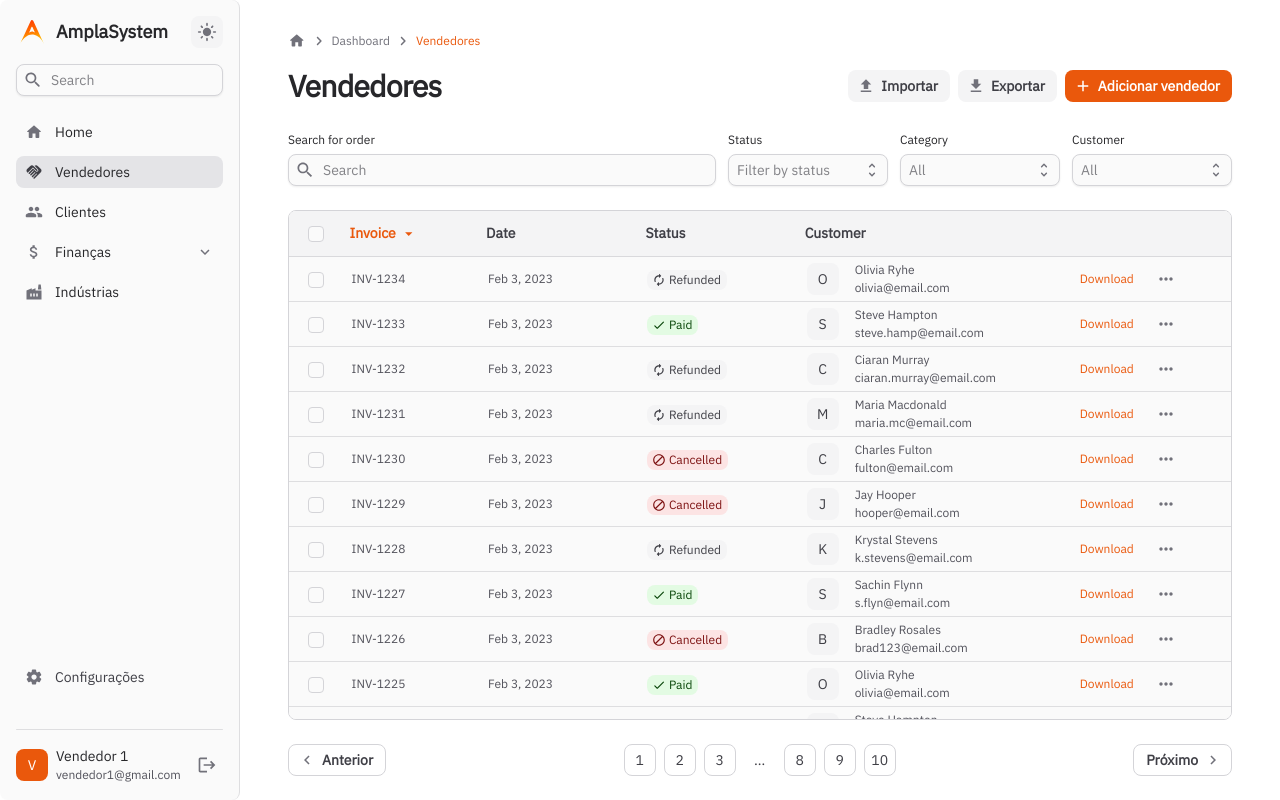
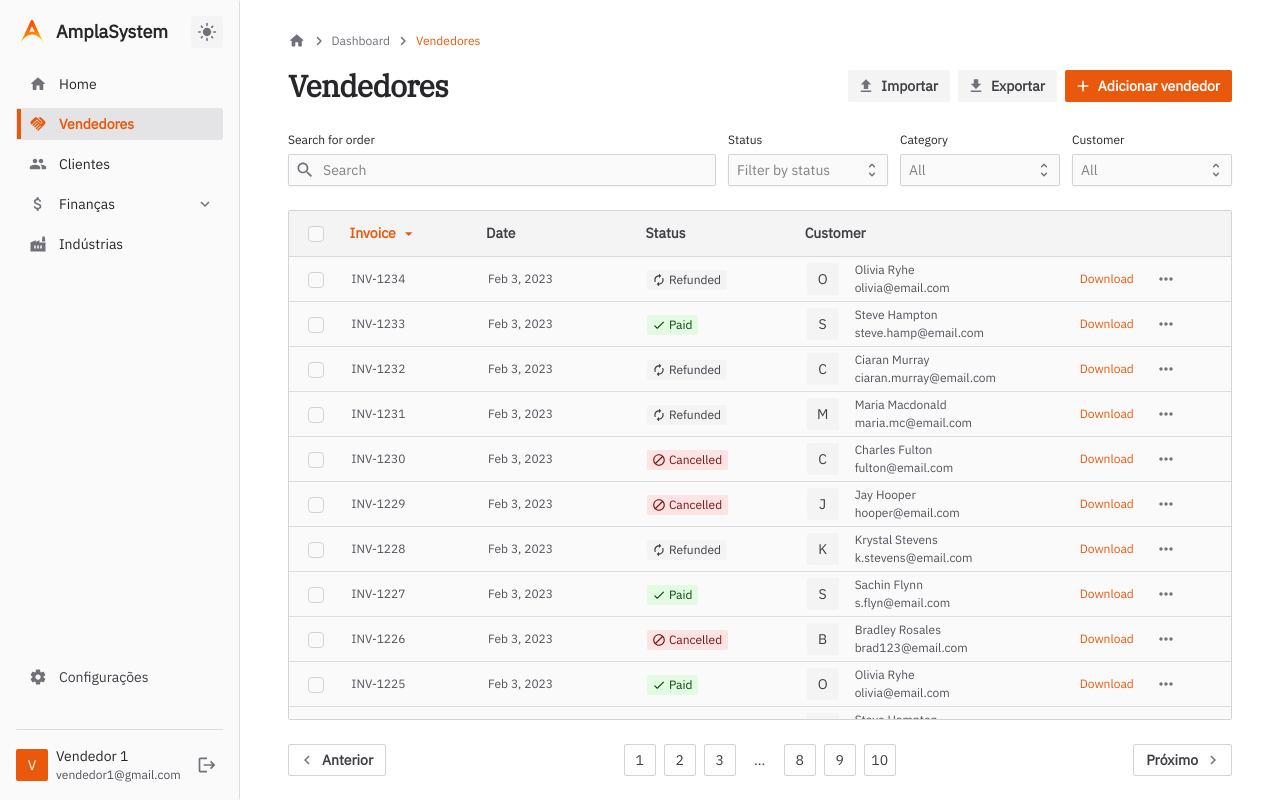
Before and after one commit to ICEI-PUC-Minas-PMGES-TI/pmg-es-2024-1-ti3-9577100-amplasystem, a React (Vite) app: page /vendedores in a window 1280 px wide. Built offline with nearby package versions, Linux system fonts and the light colour scheme.

Commit message:
Sidebar customizada

```diff
--- a/src/components/OrderTable.tsx
+++ b/src/components/OrderTable.tsx
@@ -1,5 +1,3 @@
-
-
 import * as React from "react";
 import { ColorPaletteProp } from "@mui/joy/styles";
 import Avatar from "@mui/joy/Avatar";
@@ -19,7 +17,7 @@ import Option from "@mui/joy/Option";
 import Table from "@mui/joy/Table";
 import Sheet from "@mui/joy/Sheet";
 import Checkbox from "@mui/joy/Checkbox";
-import IconButton, { iconButtonClasses } from "@mui/joy/IconButton";
+import IconButton from "@mui/joy/IconButton";
 import Typography from "@mui/joy/Typography";
 import Menu from "@mui/joy/Menu";
 import MenuButton from "@mui/joy/MenuButton";
--- a/src/components/Sidebar.tsx
+++ b/src/components/Sidebar.tsx
@@ -5,14 +5,12 @@ import Avatar from "@mui/joy/Avatar";
 import Box from "@mui/joy/Box";
 import Divider from "@mui/joy/Divider";
 import IconButton from "@mui/joy/IconButton";
-import Input from "@mui/joy/Input";
 import List from "@mui/joy/List";
 import ListItem from "@mui/joy/ListItem";
 import ListItemButton, { listItemButtonClasses } from "@mui/joy/ListItemButton";
 import ListItemContent from "@mui/joy/ListItemContent";
 import Typography from "@mui/joy/Typography";
 import Sheet from "@mui/joy/Sheet";
-import SearchRoundedIcon from "@mui/icons-material/SearchRounded";
 import HomeRoundedIcon from "@mui/icons-material/HomeRounded";
 import GroupRoundedIcon from "@mui/icons-material/GroupRounded";
 import SettingsRoundedIcon from "@mui/icons-material/SettingsRounded";
@@ -44,7 +42,7 @@ const Toggler = ({
         sx={{
           display: "grid",
           gridTemplateRows: open ? "1fr" : "0fr",
-          transition: "4s ease",
+          transition: ".2s ease",
           "& > *": {
             overflow: "hidden",
           },
@@ -109,7 +107,7 @@ const Sidebar = () => {
           height: "100vh",
           opacity: "var(--SideNavigation-slideIn)",
           backgroundColor: "var(--joy-palette-background-backdrop)",
-          transition: "opacity 1s",
+          transition: "opacity 0.4s",
           transform: {
             xs: "translateX(calc(100% * (var(--SideNavigation-slideIn, 0) - 1) + var(--SideNavigation-slideIn, 0) * var(--Sidebar-width, 0px)))",
             lg: "translateX(-100%)",
@@ -151,11 +149,6 @@ const Sidebar = () => {
         <Typography level="title-lg">AmplaSystem</Typography>
         <ColorSchemeToggle sx={{ ml: "auto" }} />
       </Box>
-      <Input
-        size="sm"
-        startDecorator={<SearchRoundedIcon />}
-        placeholder="Search"
-      />
       <Box
         sx={{
           minHeight: 0,
--- a/src/styles/themes/customTheme.ts
+++ b/src/styles/themes/customTheme.ts
@@ -1,16 +1,10 @@
 import { extendTheme } from '@mui/joy/styles';
 
-const borderRadius = {
-  small: '0.25rem',
-  medium: '0.5rem',
-  large: '1rem',
-};
-
-const customThemec = extendTheme({
+const theme = extendTheme({
   colorSchemes: {
     light: {
       palette: {
-        primary: {
+        primary: { // LARANJA
           50: "#ffedd5",
           100: "#fed7aa",
           200: "#fdba74",
@@ -22,7 +16,19 @@ const customThemec = extendTheme({
           800: "#7c2d12",
           900: "#431407",
         },
-        neutral: {
+        // primary: { // VERDE
+        //   50: "#dcfce7",
+        //   100: "#bbf7d0",
+        //   200: "#86efac",
+        //   300: "#4ade80",
+        //   400: "#22c55e",
+        //   500: "#16a34a",
+        //   600: "#15803d",
+        //   700: "#166534",
+        //   800: "#14532d",
+        //   900: "#052e16",
+        // },
+        neutral: { // ZINC
           50: "#fafafa",
           100: "#f4f4f5",
           200: "#e4e4e7",
@@ -34,11 +40,23 @@ const customThemec = extendTheme({
           800: "#27272a",
           900: "#18181b",
         },
+        // neutral: { // Slate
+        //   50: "#f8fafc",
+        //   100: "#f1f5f9",
+        //   200: "#e2e8f0",
+        //   300: "#cbd5e1",
+        //   400: "#94a3b8",
+        //   500: "#64748b",
+        //   600: "#475569",
+        //   700: "#334155",
+        //   800: "#1e293b",
+        //   900: "#0f172a",
+        // }
       },
     },
     dark: {
       palette: {
-        primary: {
+        primary: { // LARANJA
           50: "#fff7ed",
           100: "#ffedd5",
           200: "#fed7aa",
@@ -50,7 +68,19 @@ const customThemec = extendTheme({
           800: "#9a3412",
           900: "#7c2d12",
         },
-        neutral: {
+        // primary: { // VERDE
+        //   50: "#f0fdf4",
+        //   100: "#dcfce7",
+        //   200: "#bbf7d0",
+        //   300: "#86efac",
+        //   400: "#4ade80",
+        //   500: "#22c55e",
+        //   600: "#16a34a",
+        //   700: "#15803d",
+        //   800: "#166534",
+        //   900: "#14532d",
+        // },
+        neutral: { // ZINC
           50: "#f4f4f5",
           100: "#e4e4e7",
           200: "#d4d4d8",
@@ -62,11 +92,37 @@ const customThemec = extendTheme({
           800: "#18181b",
           900: "#09090b",
         },
+        // neutral: { // Slate
+        //   50: "#f1f5f9",
+        //   100: "#e2e8f0",
+        //   200: "#cbd5e1",
+        //   300: "#94a3b8",
+        //   400: "#64748b",
+        //   500: "#475569",
+        //   600: "#334155",
+        //   700: "#1e293b",
+        //   800: "#0f172a",
+        //   900: "#020617",
+        // }
       },
     },
   },
+  radius: {
+    xs: '.125rem',
+    sm: '.25rem',
+    md: '.5rem',
+    lg: '1rem',
+    xl: '2rem',
+  },
+  shadow: {
+    xs: '0 1px 2px 0 rgba(0, 0, 0, 0.05)',
+    sm: '0 1px 3px 0 rgba(0, 0, 0, 0.1)',
+    md: '0 4px 6px -1px rgba(0, 0, 0, 0.1)',
+    lg: '0 10px 15px -3px rgba(0, 0, 0, 0.1)',
+    xl: '0 20px 25px -5px rgba(0, 0, 0, 0.1)',
+  },
   fontFamily: {
-    display: 'IBM Plex Sans',
+    display: 'IBM Plex Serif',
     body: 'IBM Plex Sans',
     code: 'IBM Plex Mono',
   },
@@ -82,142 +138,179 @@ const customThemec = extendTheme({
       styleOverrides: {
         root: ({ ownerState }) => ({
           transition: 'initial',
-          borderRadius: borderRadius.medium,
+          borderRadius: theme.vars.radius.xs,
           fontWeight: 600,
           ...(ownerState.size === 'md' && {
             minHeight: '36px',
             fontSize: '14px',
             paddingInline: '18px',
           }),
-          '&:active': {
-            boxShadow: 'none',
-            transform: 'translateY(1px)',
+        }),
+      },
+    },
+    JoyList: {
+      styleOverrides: {
+        root: ({ theme }) => ({
+          borderRadius: theme.vars.radius.xs,
+          gap: 8,
+          "--List-nestedInsetStart": "32px",
+          "--ListItem-radius": theme.vars.radius.xs,
+        }),
+      },
+    },
+    JoyListItem: {
+      styleOverrides: {
+        root: ({ theme }) => ({
+          borderRadius: theme.vars.radius.xs,
+          gap: 0,
+          transition: 'transform 0.2s',
+          position: 'relative',
+          '& :hover': {
+            '& .MuiSvgIcon-root': {
+              transform: 'scale(1.1)',
+            },
           },
+          '& .MuiSvgIcon-root': {
+            marginLeft: 4,
+            transition: 'transform 0.2s',
+          },
+          '& .Mui-selected': {
+            color: theme.palette.primary[500],
+            '&::after': {
+              content: '""',
+              position: 'absolute',
+              top: 0,
+              left: 0,
+              width: '4px',
+              height: '100%',
+              backgroundColor: theme.palette.primary[500],
+            },
+            '& .MuiSvgIcon-root': {
+              '& :hover': {
+                transform: 'scale(2)',
+              },
+            },
+            '& .MuiTypography-root': {
+              color: theme.palette.primary[500],
+              fontWeight: 900,
+            },
+          },
+          '& > :not(.Mui-selected):hover': {
+            '&::after': {
+              content: '""',
+              position: 'absolute',
+              top: 0,
+              left: 0,
+              width: '4px',
+              height: '100%',
+              backgroundColor: theme.palette.neutral[500],
+            },
+          }
         }),
       },
     },
     JoyInput: {
       styleOverrides: {
-        root: {
-          borderRadius: borderRadius.medium,
-        },
+        root: ({ theme }) => ({
+          borderRadius: theme.vars.radius.xs,
+        }),
       },
     },
     JoySelect: {
       styleOverrides: {
-        root: {
-          borderRadius: borderRadius.medium,
-        },
-        listbox: {
-          borderRadius: borderRadius.medium,
-        },
+        root: ({ theme }) => ({
+          borderRadius: theme.vars.radius.xs,
+        }),
+        listbox: ({ theme }) => ({
+          borderRadius: theme.vars.radius.xs,
+        }),
       },
     },
     JoyCheckbox: {
       styleOverrides: {
-        root: {
-          borderRadius: borderRadius.medium,
-        },
-      },
-      defaultProps: {
-        sx: {
-          borderRadius: borderRadius.medium,
-        },
+        root: ({ theme }) => ({
+          borderRadius: theme.vars.radius.xs,
+        }),
       },
     },
     JoyRadio: {
       styleOverrides: {
-        root: {
-          borderRadius: borderRadius.medium,
-        },
+        root: ({ theme }) => ({
+          borderRadius: theme.vars.radius.xs,
+        }),
       },
     },
     JoySwitch: {
       styleOverrides: {
-        root: {
-          borderRadius: borderRadius.medium,
-        },
+        root: ({ theme }) => ({
+          borderRadius: theme.vars.radius.xs,
+        }),
       },
     },
     JoySlider: {
       styleOverrides: {
-        root: {
-          borderRadius: borderRadius.small,
-        },
+        root: ({ theme }) => ({
+          borderRadius: theme.vars.radius.xs,
+        }),
       },
     },
     JoyTextarea: {
       styleOverrides: {
-        root: {
-          borderRadius: borderRadius.medium,
-        },
+        root: ({ theme }) => ({
+          borderRadius: theme.vars.radius.xs,
+        }),
       },
     },
     JoyAvatar: {
       styleOverrides: {
-        root: {
-          borderRadius: borderRadius.medium,
-        },
+        root: ({ theme }) => ({
+          borderRadius: theme.vars.radius.xs,
+        }),
       },
     },
     JoyBadge: {
       styleOverrides: {
-        root: {
-          borderRadius: borderRadius.medium,
-        },
+        root: ({ theme }) => ({
+          borderRadius: theme.vars.radius.xs,
+        }),
       },
     },
     JoyChip: {
       styleOverrides: {
-        root: {
-          borderRadius: borderRadius.medium,
-        },
+        root: ({ theme }) => ({
+          borderRadius: theme.vars.radius.xs,
+        }),
       },
     },
     JoyDivider: {
       styleOverrides: {
-        root: {
-          borderRadius: borderRadius.medium,
-        },
+        root: ({ theme }) => ({
+          borderRadius: theme.vars.radius.xs,
+        }),
       },
     },
     JoyIconButton: {
       styleOverrides: {
-        root: {
-          borderRadius: borderRadius.medium,
-        },
+        root: ({ theme }) => ({
+          borderRadius: theme.vars.radius.xs,
+        }),
       },
     },
     JoySheet: {
       styleOverrides: {
-        root: {
-          borderRadius: borderRadius.medium,
-        },
+        root: ({ theme }) => ({
+          borderRadius: theme.vars.radius.xs,
+        }),
       },
     },
     JoyTable: {
       styleOverrides: {
-        root: {
-          borderRadius: borderRadius.medium,
-        },
-      },
-    },
-    JoyList: {
-      styleOverrides: {
-        root: {
-          borderRadius: borderRadius.medium,
-        },
-      },
-      defaultProps: {
-        sx: {
-          gap: 1,
-          "--List-nestedInsetStart": "30px",
-          "--ListItem-radius": borderRadius.medium,
-          // "--ListItem-radius": (theme) => theme.vars.radius.xs,
-        },
+        root: ({ theme }) => ({
+          borderRadius: theme.vars.radius.xs,
+        }),
       },
     },
   },
 });
 
-export default customThemec;
+export default theme;
--- a/src/types/FinanceiroDTOModels.ts
+++ b/src/types/FinanceiroDTOModels.ts
@@ -1,5 +1,3 @@
-import { IndustriaModel } from "./IndustriaModel";
-
 export interface financeiroDTOModels {
     id: number|null;
     comissao: number;
--- a/src/types/PedidoFaturadoModel.ts
+++ b/src/types/PedidoFaturadoModel.ts
@@ -1,4 +1,3 @@
-import { financeiroDTOModels } from "./FinanceiroDTOModels";
 import { FinanceiroModel } from "./FinanceiroModel";
 import { OrdemDeCompraModel } from "./OrdemDeCompraModel";
 
```
